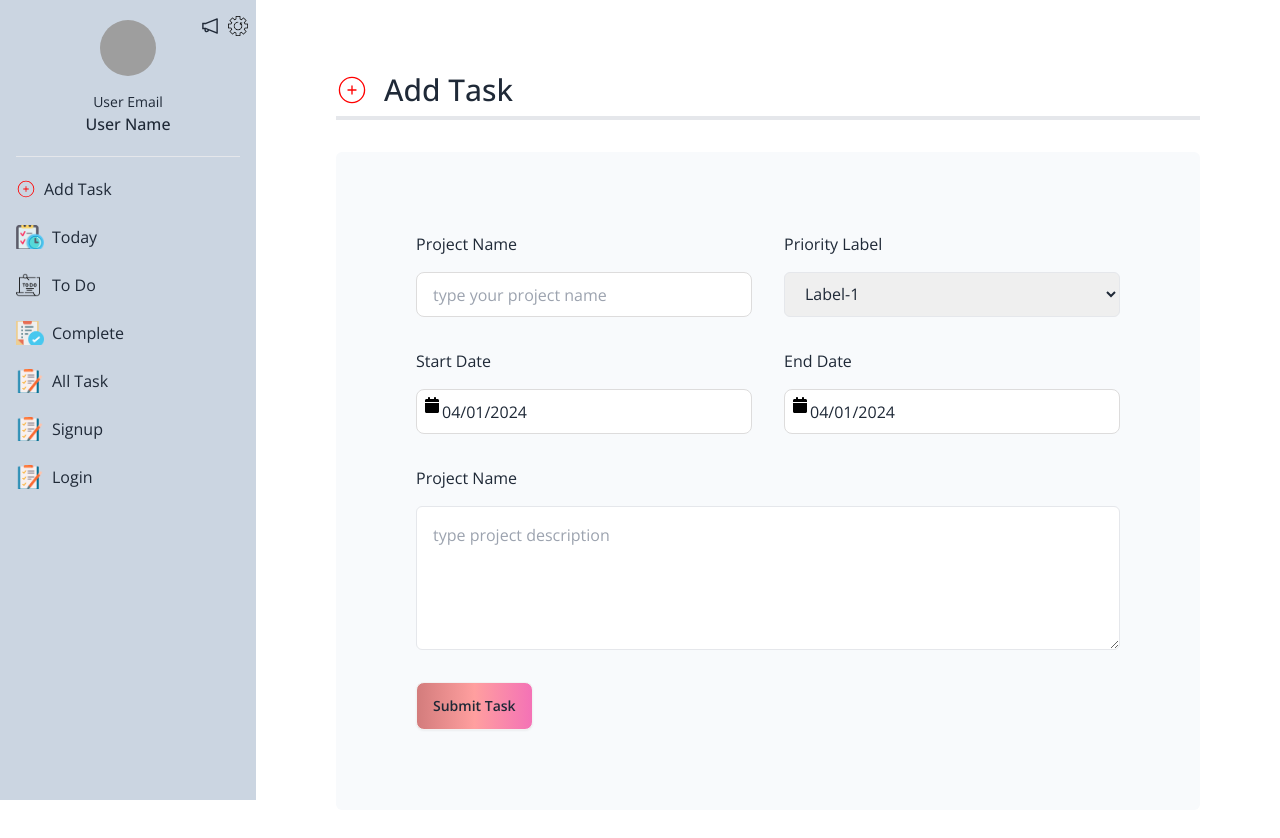
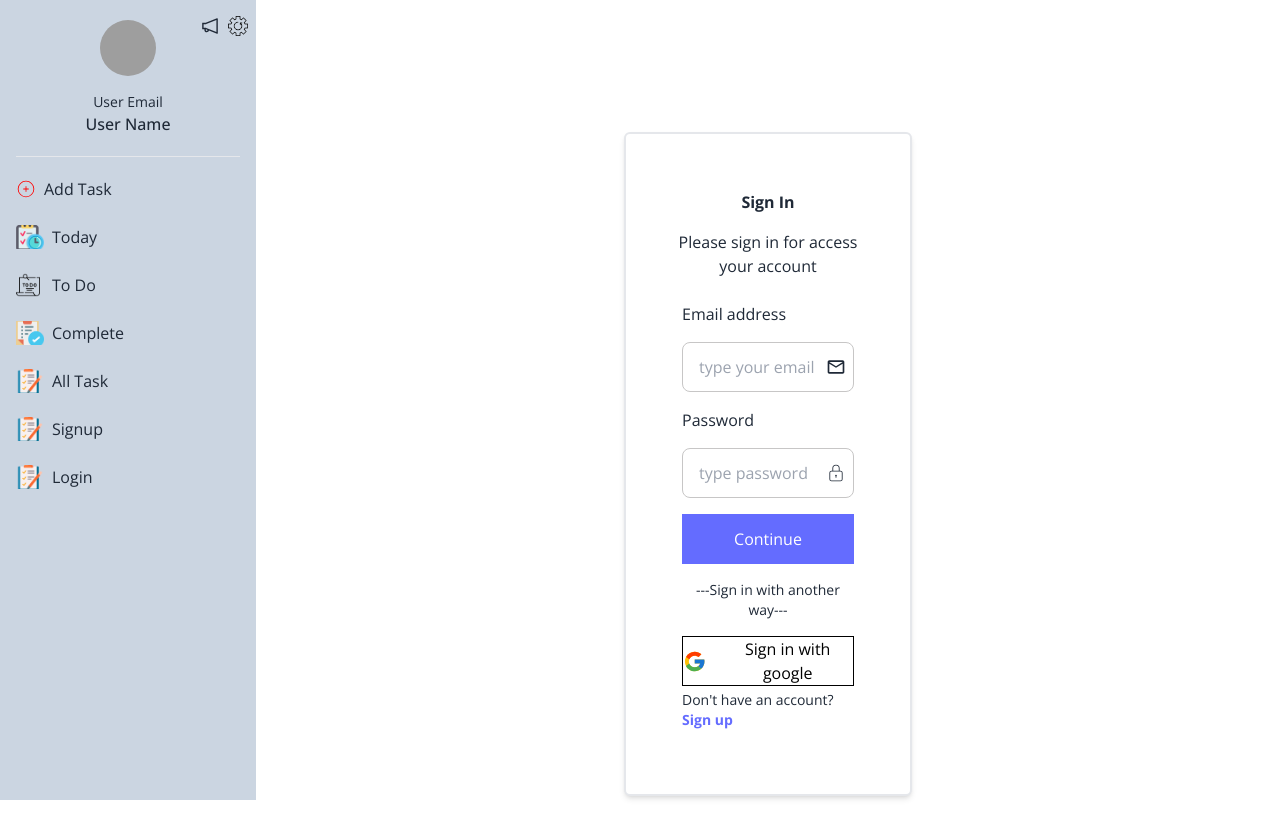
Before and after one commit to habibur-01/Task-Management-Client-, a React (Vite) app: page /login in a window 1280 px wide. Shown: the top 838 px of the page. Built offline with nearby package versions, Linux system fonts and the light colour scheme; no server answers; grey boxes are pictures that could not be loaded.

Commit message:
added log in page

```diff
--- a/src/Comonents/Shared/Navbar/Navbar.jsx
+++ b/src/Comonents/Shared/Navbar/Navbar.jsx
@@ -7,8 +7,16 @@ import complete from "../../../assets/Complete/completed-task.png"
 import allTask from "../../../assets/TaskList/task (1).png"
 import today from "../../../assets/clipboard.png"
 import { AiOutlineNotification } from "react-icons/ai";
+import useAuth from "../../../hooks/useAuth";
+
 
 const Navbar = () => {
+    const {user, userLogOut} = useAuth()
+
+    const handleLogOut = () => {
+          userLogOut()
+    }
+
     return (
         <div className="w-64 bg-slate-300 min-h-screen px-4 py-5 relative">
             <div className="flex justify-center items-center ">
@@ -18,8 +26,8 @@ const Navbar = () => {
 
                     </div>
                     <div className="text-center">
-                        <h2 className="text-sm">User Email</h2>
-                        <h1 className="text-base font-medium">User Name</h1>
+                        <h2 className="text-sm">{user?<>{user.email}</>:'User Email'}</h2>
+                        <h1 className="text-base font-medium">{user?<>{user.displayName}</>:'User Name'}</h1>
                     </div>
                 </div>
                 <div className="flex gap-2 absolute top-4 right-2">
@@ -38,8 +46,9 @@ const Navbar = () => {
                     <li><NavLink to="/todo"><span className="flex items-center gap-2"><img src={todo} alt="" className="w-6 h-6 object-cover mr-1" /> To Do </span></NavLink></li>
                     <li><NavLink to="/complete"><span className="flex items-center gap-2"><img src={complete} alt="" className="w-7 h-6 object-cover" /> Complete </span></NavLink></li>
                     <li><NavLink to="/allTask"><span className="flex items-center gap-2"><img src={allTask} alt="" className="w-7 h-6 object-cover" /> All Task </span></NavLink></li>
-                    <li><NavLink to="/signup"><span className="flex items-center gap-2"><img src={allTask} alt="" className="w-7 h-6 object-cover" /> Signup </span></NavLink></li>
-                    <li><NavLink to="/login"><span className="flex items-center gap-2"><img src={allTask} alt="" className="w-7 h-6 object-cover" /> Login </span></NavLink></li>
+                    <li><NavLink to="/signup"><span className={`flex items-center gap-2 ${user?'hidden':'block'}`}><img src={allTask} alt="" className="w-7 h-6 object-cover" /> Signup </span></NavLink></li>
+                    <li><NavLink to="/login"><span className={`flex items-center gap-2 ${user?'hidden':'block'}`}><img src={allTask} alt="" className="w-7 h-6 object-cover" /> Login </span></NavLink></li>
+                    <li onClick={handleLogOut}><NavLink to=""><span className={`flex items-center gap-2 ${user?'block':'hidden'}`}><img src={allTask} alt="" className="w-7 h-6 object-cover" /> Log out </span></NavLink></li>
                 </ul>
             </div>
 
--- a/src/Pages/Login/Login.jsx
+++ b/src/Pages/Login/Login.jsx
@@ -1,9 +1,112 @@
 import { useState } from "react";
+import { CiLock, CiUnlock } from "react-icons/ci";
 import { MdOutlineMail } from "react-icons/md";
+import { FcGoogle } from "react-icons/fc";
+import { Link, useLocation, useNavigate } from "react-router-dom";
+import "./login.css"
+import useAuth from "../../hooks/useAuth";
+import Swal from "sweetalert2";
+import useAxiosSecure from "../../api/AxiosSecure/useAxiosSecure";
 
 const Login = () => {
     const [isPassView, setIsPassView] = useState(false)
+    const { logInUser, createUserWithGoogle } = useAuth()
+    const axiosSecure = useAxiosSecure()
+    const navigate = useNavigate()
+    const location = useLocation()
+    const from = location?.state?.from?.pathname || "/addTask"
+
+    const handleLogIn = (e) => {
+        e.preventDefault()
+        const form = e.target
+        const email = form.email.value
+        const password = form.password.value
+        console.log(email, password)
+
+        logInUser(email, password)
+            .then(result => {
+                console.log(result.user)
+                navigate(from, { replace: true })
+            }).catch(err => {
+                console.log(err)
+                Swal.fire({
+                    position: "top-end",
+                    icon: "warning",
+                    title: "Somthing is wrong!",
+                    showConfirmButton: false,
+                    timer: 1500
+                });
+            })
+    }
+    const handleGoogleSignIn = () => {
+        createUserWithGoogle()
+            .then(result => {
+                console.log(result.user)
+                const user = { name: result.user.displayName, email: result.user.email, image:result.user.photoURL }
+                axiosSecure.post('users', user)
+                    .then(res => {
+                        if (res.data.insertedId) {
+                            Swal.fire({
+                                position: "top-end",
+                                icon: "success",
+                                title: "Your task has been added",
+                                showConfirmButton: false,
+                                timer: 1500
+                            });
+                        }
+                    })
+
+            }
+            ).catch(err => {
+                console.log(err)
+                Swal.fire({
+                    position: "top-end",
+                    icon: "warning",
+                    title: "Somthing is wrong!",
+                    showConfirmButton: false,
+                    timer: 1500
+                });
+            })
+
+    }
+
+
     return (
+        <div className="w-full min-h-[100vh] flex justify-center items-center">
+            <div className="2xl:w-1/3 xl:w-1/3 lg:w-2/5 md:w-1/2 sm:w-2/5 min-h-fit bg-white shadow-md rounded-md md:px-12 md:py-14 p-2 sm:border-2">
+                <h1 className="text-center font-bold">Sign In</h1>
+                <p className="text-center mt-4 mb-6 font-thin">Please sign in for access your account</p>
+                <form onSubmit={handleLogIn} action="" className="m-2 space-y-4">
+                    <div className="flex flex-col space-y-4">
+                        <label htmlFor="email">Email address</label>
+                        <div className="inputField inline-flex items-center relative">
+                            <input type="email" name="email" id="email" placeholder="type your email" />
+                            <div className="absolute right-2">
+                                <MdOutlineMail size={20} />
+                            </div>
+                        </div>
+                    </div>
+                    <div className="inputField flex flex-col space-y-4">
+                        <label htmlFor="email">Password</label>
+                        <div className="inline-flex items-center relative">
+                            <input type={isPassView ? "text" : "password"} name="password" id="password" autoComplete="off" placeholder="type password" />
+                            <div onClick={() => setIsPassView(!isPassView)} className="absolute right-2">
+                                {isPassView ? <CiUnlock size={20} /> : <CiLock size={20} />}
+                            </div>
+                        </div>
+                    </div>
+                    <div className="w-full btn1">
+                        <button type="submit">Continue</button>
+                    </div>
+                </form>
+                <div className="btn1 m-2">
+                    <h1 className="text-sm text-center my-4">---Sign in with another way---</h1>
+                    <button onClick={handleGoogleSignIn} className="inline-flex items-center justify-center space-x-4 bg-white googleBtn"><FcGoogle size={25} /> <span className="text-base hover:bold">Sign in with google</span></button>
+                    <p className="text-xs md:text-sm mt-1">{`Don't have an account?`}<Link to={"/signup"}> <span className="text-[#646cff] font-bold">Sign up</span></Link></p>
+                </div>
+            </div>
+
+        </div>
 
     );
 };
--- /dev/null
+++ b/src/Pages/Login/login.css
@@ -0,0 +1,28 @@
+.inputField input{
+    border: 1px solid rgb(199, 198, 198);
+    width: 100%;
+    height: 50px;
+    border-radius: 8px;
+    padding: 0px 16px 0px 16px
+
+}
+.inputField input:hover{
+    border: 1px solid #7e84f6;
+
+}
+.btn1 button{
+    width: 100%;
+    height: 50px;
+    background-color: #646cff;
+    color: white;
+}
+.btn1 button:hover{
+    font-weight: bold;
+}
+.btn1 .googleBtn{
+    width: 100%;
+    height: 50px;
+    background-color: white;
+    color: black;
+    border: 1px solid black;
+}
--- a/src/Pages/SignUp/SignUp.jsx
+++ b/src/Pages/SignUp/SignUp.jsx
@@ -106,7 +106,7 @@ const SignUp = () => {
                 </div>
                 <div className="w-full btn1">
                     <button type="submit">Continue</button>
-                    <p className="text-xs md:text-sm mt-1">{`Don't have an account?`}<Link to={"/login"}> <span className="text-[#646cff] font-bold">Sign in</span></Link></p>
+                    <p className="text-xs md:text-sm mt-1">{`Don't have an account?`}<Link to={"/login"}> <span className="text-[#646cff] font-bold">Login</span></Link></p>
                 </div>
             </form>
         </div>
--- a/src/Provider/AuthProvider.jsx
+++ b/src/Provider/AuthProvider.jsx
@@ -1,11 +1,13 @@
 import { createContext, useEffect, useState } from "react";
 import auth from '../Firebase/Firebase.config';
-import { createUserWithEmailAndPassword, onAuthStateChanged, signInWithEmailAndPassword, signOut } from "firebase/auth";
+import { GoogleAuthProvider, createUserWithEmailAndPassword, onAuthStateChanged, signInWithEmailAndPassword, signInWithPopup, signOut } from "firebase/auth";
 import {PropTypes} from "prop-types"
 
 export const AuthContext = createContext(null)
 const AuthProvider = ({children}) => {
     const [user, setuser] = useState(null)
+
+    const provider = new GoogleAuthProvider();
 
     const crearteUser = (email, password) => {
 
@@ -26,6 +28,10 @@ const AuthProvider = ({children}) => {
         })
     },[])
 
+    const createUserWithGoogle = () => {
+        return signInWithPopup(auth, provider)
+    }
+
     const userLogOut = () => {
         return signOut(auth)
     }
@@ -34,7 +40,8 @@ const AuthProvider = ({children}) => {
         user,
         crearteUser,
         logInUser,
-        userLogOut
+        userLogOut,
+        createUserWithGoogle
     }
 
     return (
--- a/src/Routes/Router.jsx
+++ b/src/Routes/Router.jsx
@@ -2,6 +2,7 @@ import { createBrowserRouter } from "react-router-dom";
 import Main from "../Layout/Main";
 import AddTask from "../Pages/AddTask/AddTask";
 import SignUp from "../Pages/SignUp/SignUp";
+import Login from "../Pages/Login/Login";
 
 const router = createBrowserRouter([
     {
@@ -18,7 +19,7 @@ const router = createBrowserRouter([
         },
         {
            path: "/login",
-           element: <AddTask/>
+           element: <Login/>
         },
       ]
     },
```
